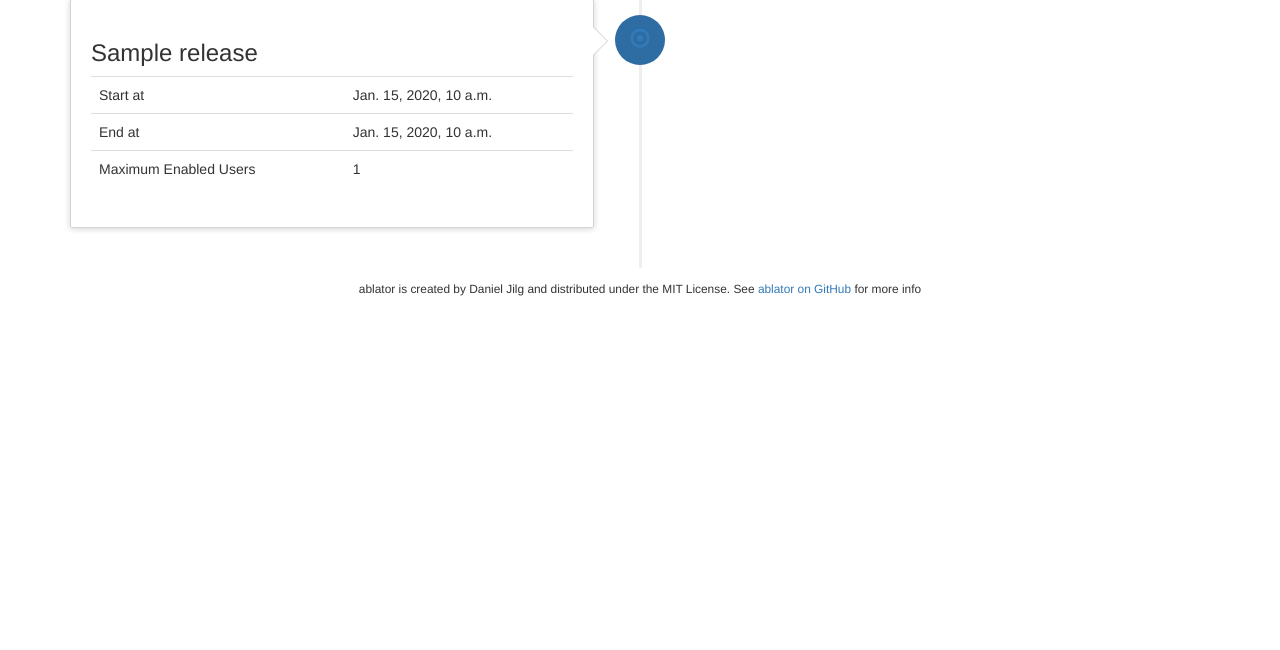
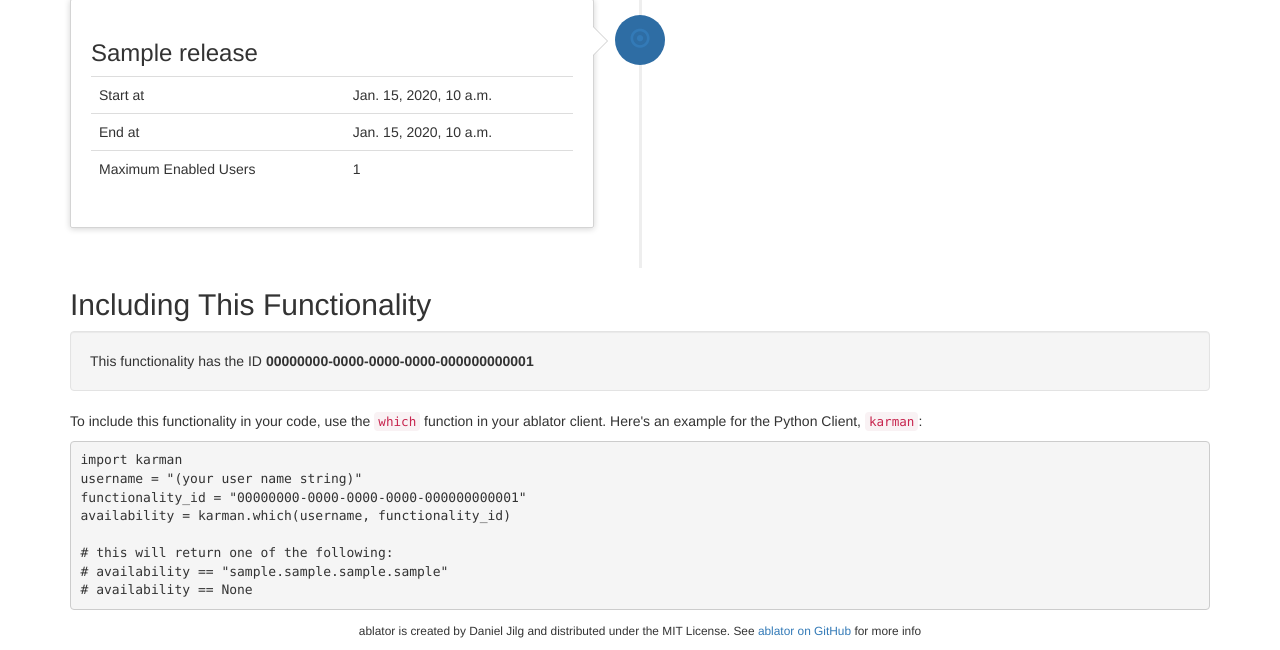
Before and after one commit to ablator/ablator, a Django app: page /functionality/00000000-0000-0000-0000-000000000001/ in a window 1280 px wide. Shown: the part 473-1123 px from the top of the page. Before the commit the page ends 769 px from the top, so only its background shows below. Run offline with Django 3.2, Linux system fonts and the light colour scheme; a user stored in the database is signed in; tables that the repository leaves empty hold one stand-in row (values such as "Sample post"); some libraries are stand-ins or nearby versions.

Commit message:
Show Functionality ID in Functionality View
Fix #31

```diff
--- a/ablator/web_admin/templates/functionality.html
+++ b/ablator/web_admin/templates/functionality.html
@@ -271,4 +271,25 @@
 
         <!-- https://bootsnipp.com/snippets/featured/timeline-21-with-images-and-responsive -->
     </section>
+
+    <section>
+        <h2>Including This Functionality</h2>
+
+        <div class="well">This functionality has the ID <strong>{{ functionality.id }}</strong></div>
+
+        <p>
+            To include this functionality in your code, use the <code>which</code> function in your
+            ablator client. Here's an example for the Python Client, <code>karman</code>:
+        </p>
+
+        <pre>
+import karman
+username = "(your user name string)"
+functionality_id = "{{ functionality.id }}"
+availability = karman.which(username, functionality_id)
+
+# this will return one of the following:{% for flavor in functionality.flavor_set.all %}
+# availability == "{{ flavor }}"{% endfor %}
+# availability == None</pre>
+    </section>
 {% endblock %}
```
